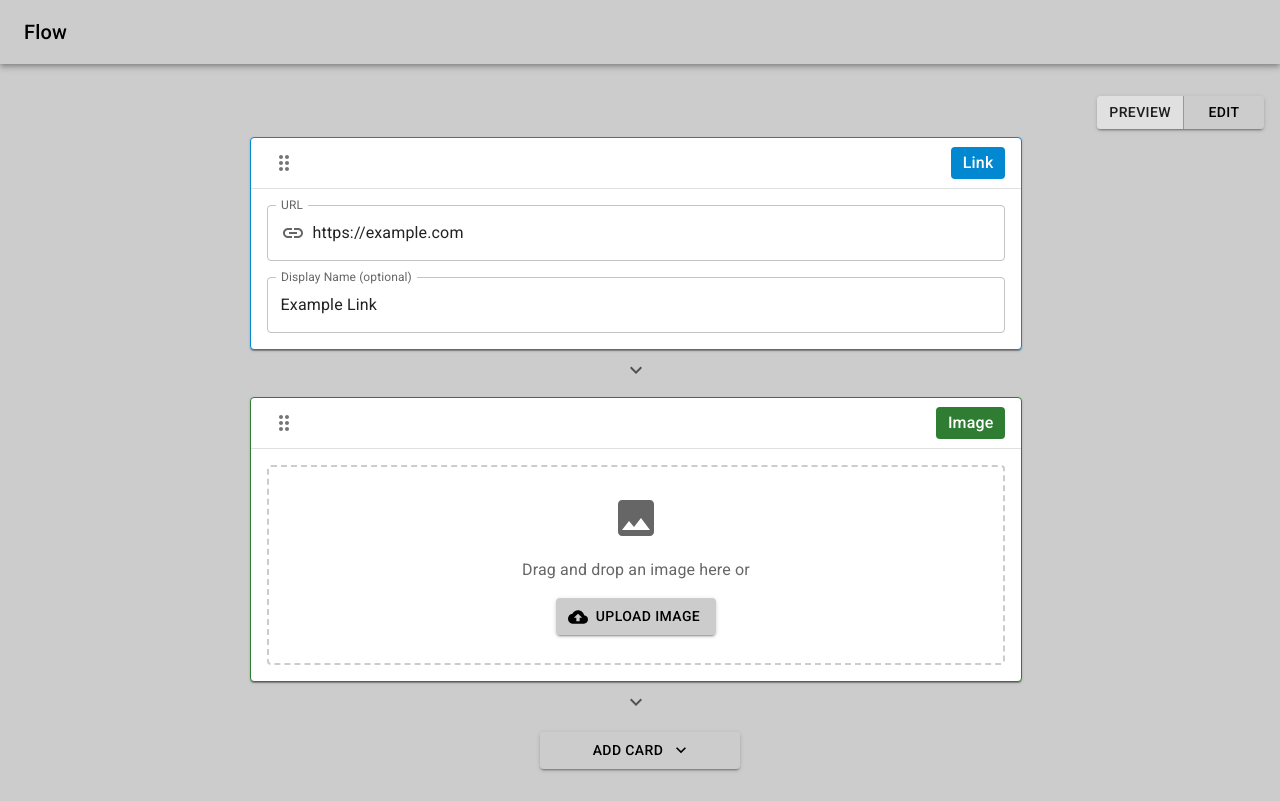
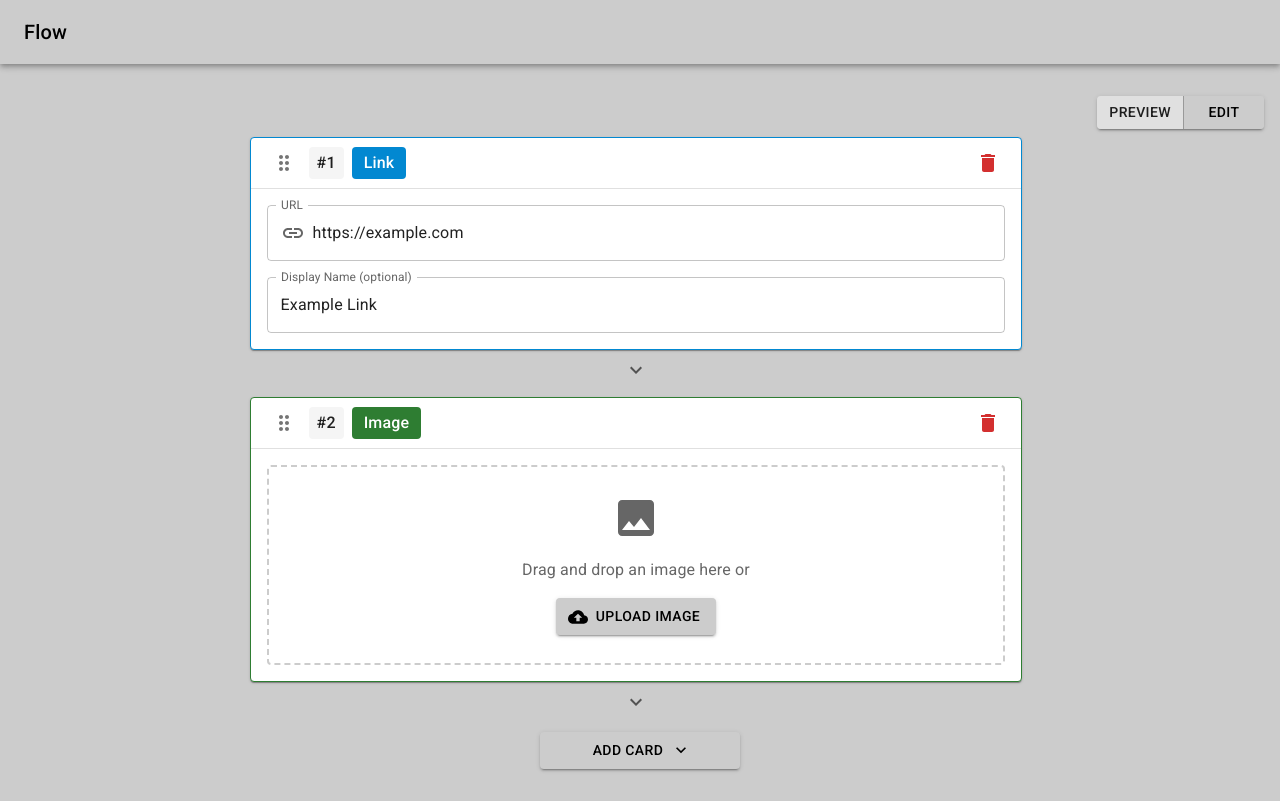
Before and after one commit to anof/flow, a Next.js app: page / in a window 1280 px wide. Built offline with nearby package versions, Linux system fonts and the light colour scheme.

Commit message:
feat: delete card and numbers

```diff
--- a/components/flow/card/FlowCard.tsx
+++ b/components/flow/card/FlowCard.tsx
@@ -2,6 +2,7 @@ import React from 'react';
 import { Box, Divider, Grid, IconButton, Paper } from '@mui/material';
 import { styled } from '@mui/material/styles';
 import DragIndicatorIcon from '@mui/icons-material/DragIndicator';
+import DeleteIcon from '@mui/icons-material/Delete';
 import { capitalize } from 'lodash';
 import { getBackgroundColor } from '../../../styles/cardsTypesColors';
 import ImageCard from './types/ImageCard';
@@ -18,6 +19,7 @@ interface Props {
   mode: 'edit' | 'preview';
   dragHandleProps?: any;
   onUpdate?: (content: any) => void;
+  onDelete?: () => void;
 }
 
 const StyledPaper = styled(Paper)(({ theme }) => ({
@@ -39,6 +41,20 @@ const StyledCardHeader = styled(Box)({
   justifyContent: 'space-between',
 });
 
+const StyledHeaderLeft = styled(Box)({
+  display: 'flex',
+  alignItems: 'center',
+  gap: '8px',
+});
+
+const StyledCardNumber = styled(Box)({
+  userSelect: 'none',
+  padding: '4px 8px',
+  borderRadius: '4px',
+  backgroundColor: '#f5f5f5',
+  fontWeight: 500,
+});
+
 const StyledType = styled(Box)({
   userSelect: 'none',
   padding: '4px 12px',
@@ -57,7 +73,7 @@ const StyledDragHandle = styled(Box)({
   alignItems: 'center',
 });
 
-const FlowCard: React.FC<Props> = ({ element, mode, dragHandleProps, onUpdate }) => {
+const FlowCard: React.FC<Props> = ({ element, mode, dragHandleProps, onUpdate, onDelete }) => {
   const backgroundColor = getBackgroundColor(element.type);
 
   const renderCardContent = () => {
@@ -105,6 +121,7 @@ const FlowCard: React.FC<Props> = ({ element, mode, dragHandleProps, onUpdate })
         <Grid container>
           <Grid item xs={12}>
             <StyledCardHeader>
+              <StyledHeaderLeft>
                 {mode === 'edit' && (
                   <StyledDragHandle {...dragHandleProps}>
                     <IconButton size="small" sx={{ cursor: 'move' }}>
@@ -112,9 +129,20 @@ const FlowCard: React.FC<Props> = ({ element, mode, dragHandleProps, onUpdate })
                     </IconButton>
                   </StyledDragHandle>
                 )}
+                <StyledCardNumber>#{element.order}</StyledCardNumber>
                 <StyledType style={{ backgroundColor }}>
                   {capitalize(element.type)}
                 </StyledType>
+              </StyledHeaderLeft>
+              {mode === 'edit' && onDelete && (
+                <IconButton
+                  size="small"
+                  onClick={onDelete}
+                  sx={{ color: 'error.main' }}
+                >
+                  <DeleteIcon />
+                </IconButton>
+              )}
             </StyledCardHeader>
           </Grid>
           <Grid item xs={12}>
--- a/pages/index.tsx
+++ b/pages/index.tsx
@@ -122,6 +122,16 @@ const Home = () => {
     ));
   };
 
+  const handleDeleteCard = (order: number) => {
+    setList(list => {
+      const filteredList = list.filter(item => item.order !== order);
+      return filteredList.map((item, index) => ({
+        ...item,
+        order: index + 1
+      }));
+    });
+  };
+
   if (!isClient) {
     return null;
   }
@@ -152,6 +162,7 @@ const Home = () => {
                             mode={mode}
                             dragHandleProps={provided.dragHandleProps}
                             onUpdate={(newContent) => handleCardUpdate(element.order, newContent)}
+                            onDelete={() => handleDeleteCard(element.order)}
                           />
                           <ExpandMoreIcon sx={{ mt: 1, color: 'text.secondary' }} />
                         </Grid>
```
Lines whose indentation alone changed are shown as unchanged.
